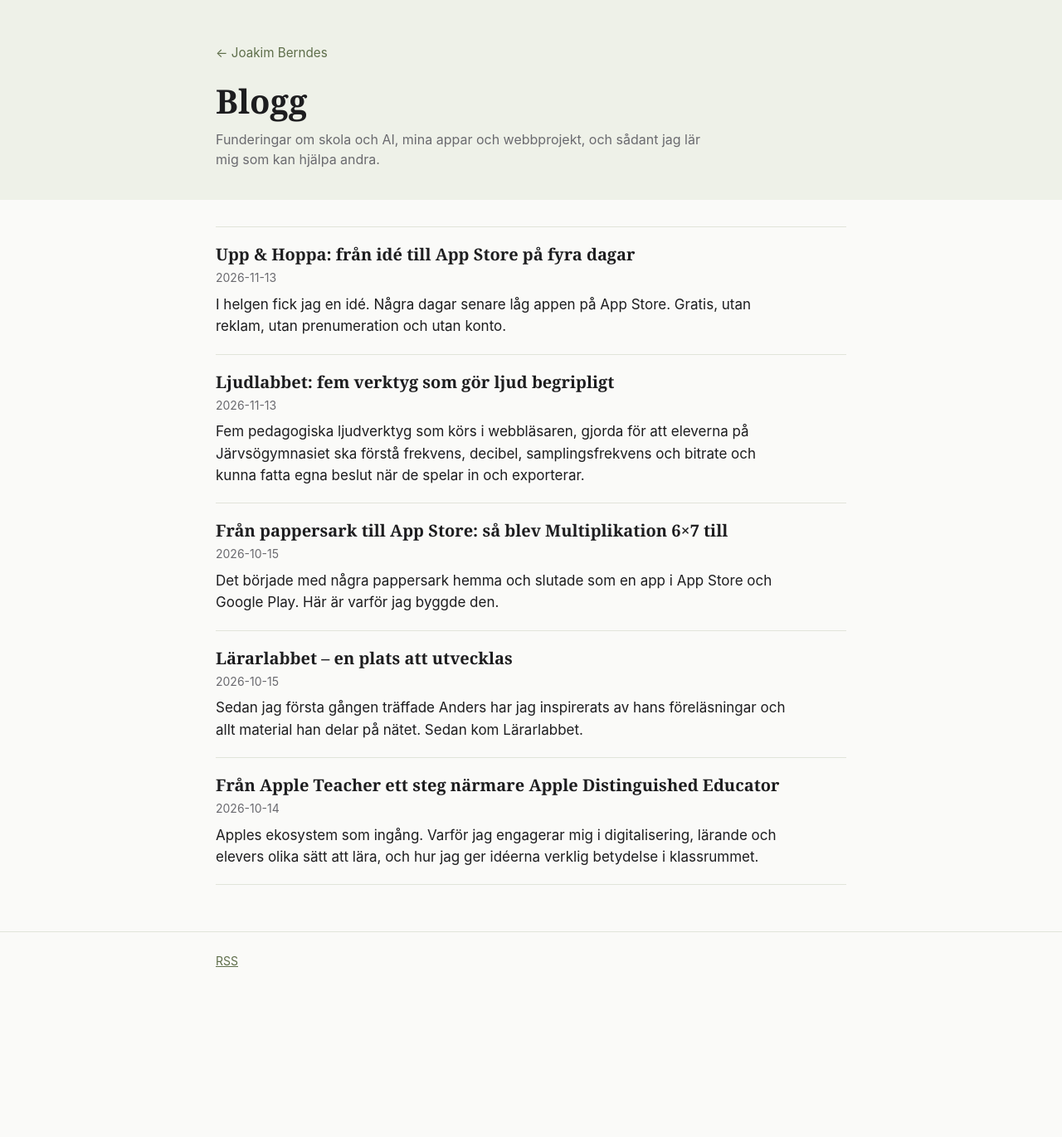
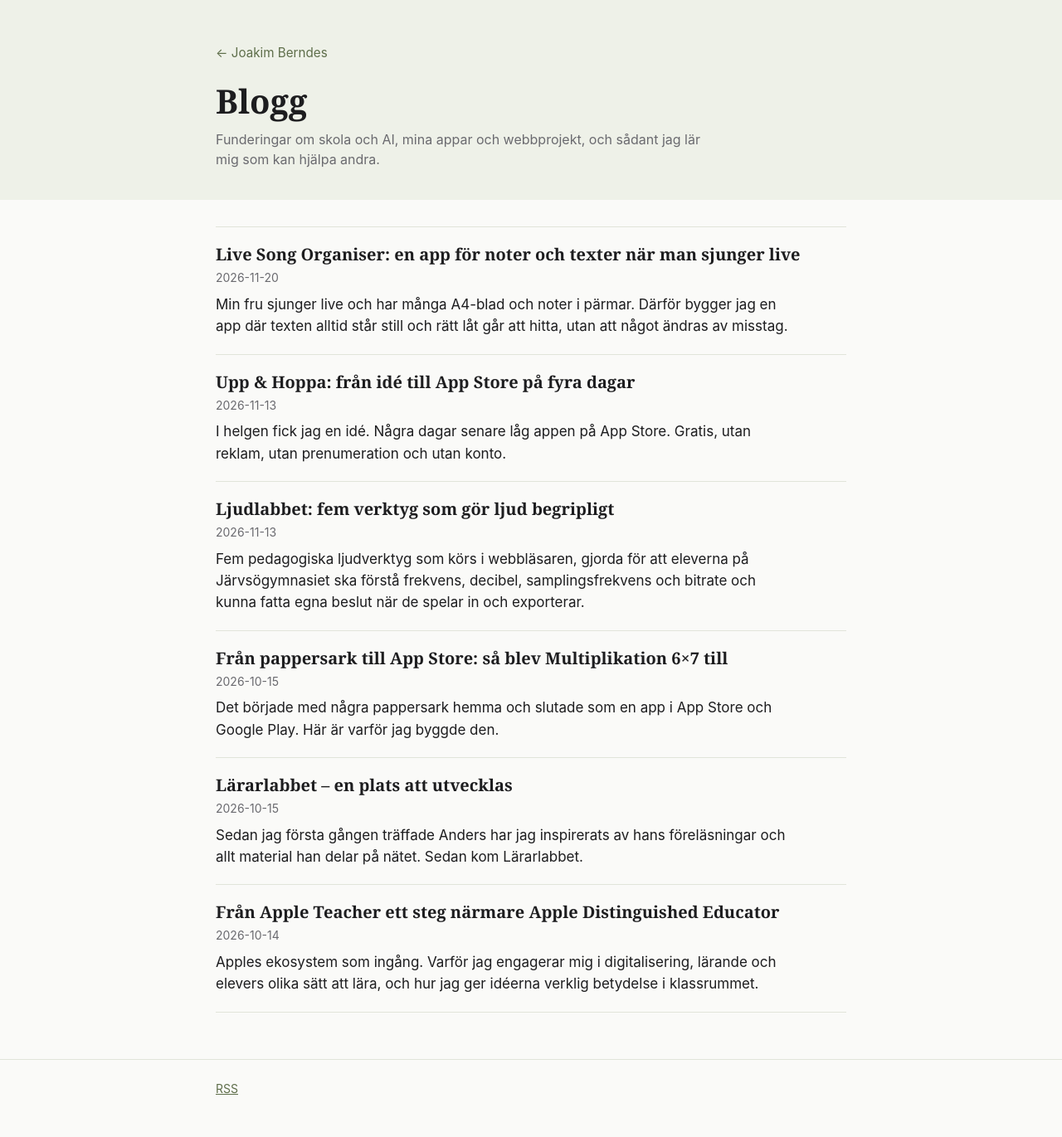
Before and after one commit to jberndes/jberndes.github.io, a Jekyll site: the page built from blogg/index.html, in a window 1280 px wide. Shown: the whole page at 83% size. Built offline with Jekyll 4.4.1, drawn with Linux system fonts in a browser that asks for light colours; before the commit the page ends 1218 px from its top, so only the background shows below that.

Commit message:
Live Song Organiser: blogginlägg, skärmdump och kort under Pågående
Co-Authored-By: Claude Sonnet 5.5 <noreply@anthropic.com>
Claude-Session: https://claude.ai/code/session_01McVZEgrYxHWCRKWakwjspH

```diff
--- /dev/null
+++ b/_posts/2026-11-20-live-song-organiser.md
@@ -0,0 +1,26 @@
+---
+title: "Live Song Organiser: en app för noter och texter när man sjunger live"
+ingress: "Min fru sjunger live och har många A4-blad och noter i pärmar. Därför bygger jag en app där texten alltid står still och rätt låt går att hitta, utan att något ändras av misstag."
+---
+
+Min fru sjunger live. Hon har många A4-blad i pärmar, och dessutom noter som ska sorteras in. Efter hennes önskemål bygger jag nu en app åt henne: Live Song Organiser.
+
+Appen är under arbete och inte släppt. Det här är en berättelse om vad jag bygger just nu och hur jag tänker. Tanken är att den ska användas på en iPad.
+
+![Startskärmen i Live Song Organiser med en notikon, namnet på appen och tre knappar: Live-läget, Organisera och Importera.](/projekt/live-song-organiser/startskarm.jpg)
+
+## Tre val på startskärmen
+
+Startskärmen har tre knappar, och de visar hur appen är tänkt att användas.
+
+**Live-läget.** Det är läget som används när man står på scen. Skärmen ska aldrig släckas, typsnittet ska vara tydligt och texten ska inte gå att ändra. Man laddar en lista och scrollar med fingret. Appen ska fungera både liggande och stående, beroende på stativ eller hållare.
+
+**Organisera.** Här sorterar man, ändrar i filerna och skapar listor till olika spelningar. Det här läget ska inte kunna öppnas av misstag. Min idé är en knapp i ett hörn som man håller inne i tre sekunder.
+
+**Importera.** Här hämtar man in sina filer, via Filer-appen. Materialet är mest inskannade A4-blad med text och ackord som bara ska visas.
+
+## Två lägen så att inget går fel
+
+Jag har delat upp appen i två lägen. I Live-läget går det inte att ändra något och ingenting kan öppnas av misstag. I Organisera sköter man ordningen i lugn och ro, innan det är dags att gå upp på scen.
+
+Om appen blir riktigt bra kan det bli aktuellt att också kunna visa skriven text, där appen själv styr typsnitt och storlek. Det är något jag tittar på senare.
--- a/projekt/index.html
+++ b/projekt/index.html
@@ -9,7 +9,7 @@
   <meta name="theme-color" media="(prefers-color-scheme: light)" content="#fafaf8">
   <meta name="theme-color" media="(prefers-color-scheme: dark)" content="#131512">
   <title>Projekt – Joakim Berndes</title>
-  <meta name="description" content="Projekt av Joakim Berndes: webbspelet Mattegalaxen, JEM-1 Groovestation, StoryFrame, ljudverktygen i Ljudlabbet och apparna Multiplikation 6×7 och Upp &amp; Hoppa. Dessutom pågående arbete med MatteApp och MathBattle.">
+  <meta name="description" content="Projekt av Joakim Berndes: webbspelet Mattegalaxen, JEM-1 Groovestation, StoryFrame, ljudverktygen i Ljudlabbet och apparna Multiplikation 6×7 och Upp &amp; Hoppa. Dessutom pågående arbete med MatteApp, MathBattle och Live Song Organiser.">
   <link rel="canonical" href="https://joakimberndes.se/projekt/">
   <meta property="og:title" content="Projekt – Joakim Berndes">
   <meta property="og:description" content="Appar, spel och verktyg för lärande och skapande.">
@@ -158,6 +158,12 @@
           <p class="typ">Spel · Matematik · Spelbart, utvecklas vidare</p>
           <ul class="lankar"><li><a href="/projekt/mathbattle/">Provspela MathBattle</a></li></ul>
         </li>
+        <li>
+          <h3>Live Song Organiser</h3>
+          <p>En app för noter och texter när man sjunger live, byggd efter önskemål från min fru. Tanken är ett Live-läge där skärmen inte släcks och texten inte går att ändra, ett Organisera-läge för att sortera och skapa listor till spelningar, och import av filer. Appen är under arbete och inte släppt.</p>
+          <p class="typ">App · Musik · Under arbete</p>
+          <ul class="lankar"><li><a href="/blogg/live-song-organiser/">Läs berättelsen</a></li></ul>
+        </li>
       </ul>
     </div>
   </main>
--- a/sitemap.xml
+++ b/sitemap.xml
@@ -16,7 +16,7 @@
   </url>
   <url>
     <loc>https://joakimberndes.se/blogg/</loc>
-    <lastmod>2026-10-14</lastmod>
+    <lastmod>2026-11-20</lastmod>
   </url>
   <url>
     <loc>https://joakimberndes.se/ai/arkiv/</loc>
@@ -96,7 +96,7 @@
   </url>
   <url>
     <loc>https://joakimberndes.se/projekt/</loc>
-    <lastmod>2026-11-13</lastmod>
+    <lastmod>2026-11-20</lastmod>
   </url>
   <url>
     <loc>https://joakimberndes.se/projekt/mathbattle/</loc>
```
Also changed, not shown: projekt/live-song-organiser/startskarm.jpg (added).
